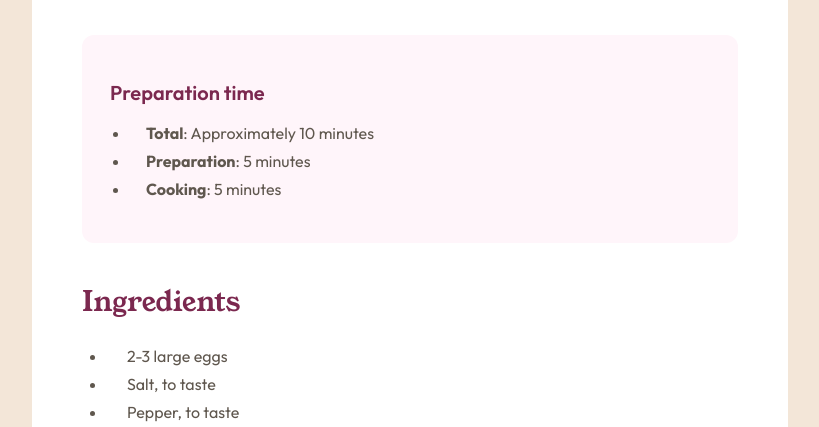
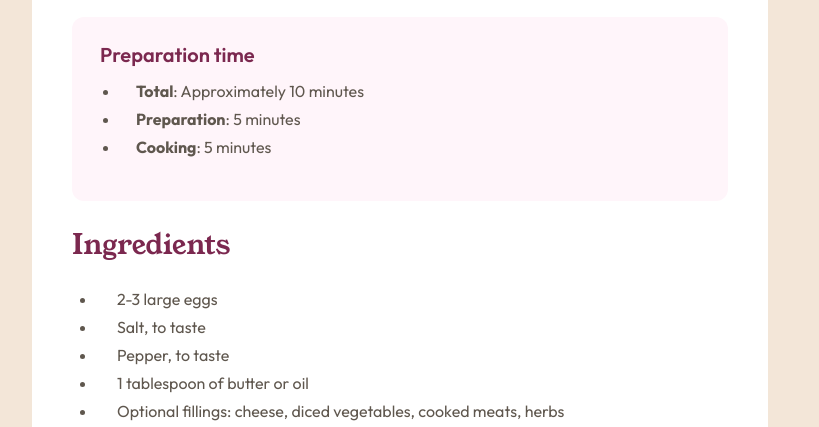
Before and after one commit to CHBNDJ/recipe-page, a plain HTML site: page index.html in a window 1280 px wide. Shown: the part 628-1055 px from the top of the page, without its empty margins (320-1139 px from the left). Drawn offline with Linux system fonts and the light colour scheme.

Commit message:
initial commit

```diff
--- a/index.css
+++ b/index.css
@@ -10,7 +10,7 @@ body,html {
     background-color: white;
     border-radius: 24px;
     width: 736px;
-    padding: 40px 10px;
+    padding: 40px 0px;
     display: flex;
     align-items: center;
     flex-direction: column;
@@ -51,7 +51,7 @@ body,html {
     padding: 28px;
     background-color: hsl(330, 100%, 98%);
     border-radius: 12px;
-    margin: 38px 0;
+    margin: 20px 0;
 }
 
 .card--preparation__title {
@@ -60,6 +60,7 @@ body,html {
     font-family: "Outfit", sans-serif;
     font-weight: 600;
     color: hsl(332, 51%, 32%);
+    margin: 0 0 16px 0;
 }
 
 .card--preparation__list {
```
